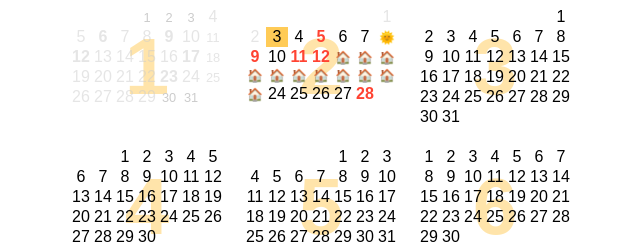
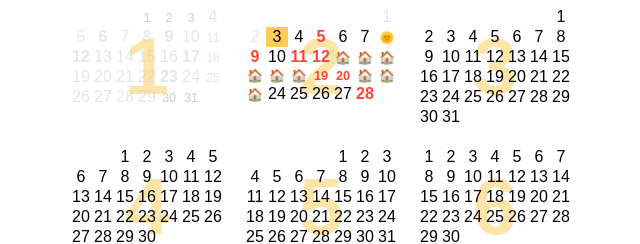
Before and after one commit to huangpeixin/demo, a plain HTML site: page docs/year-calender.html in a window 1280 px wide. Shown: the part 143-387 px from the top of the page, 319-959 px from the left. Drawn offline with Linux system fonts and the light colour scheme.

Commit message:
Update year-calender.html

```diff
--- a/docs/year-calender.html
+++ b/docs/year-calender.html
@@ -170,6 +170,7 @@
                         {{
                             !showTag ? day.date
                                     : isBefore(day) ? day.date
+                                    : dateType(day).includes('duty') ? day.date
                                     : dateType(day).includes('home') ? '🏠'
                                     : dateType(day).includes('rest') ? '🌞'
                                     // : dateType(day).includes('rest') ? '🚵‍♂️'
```
